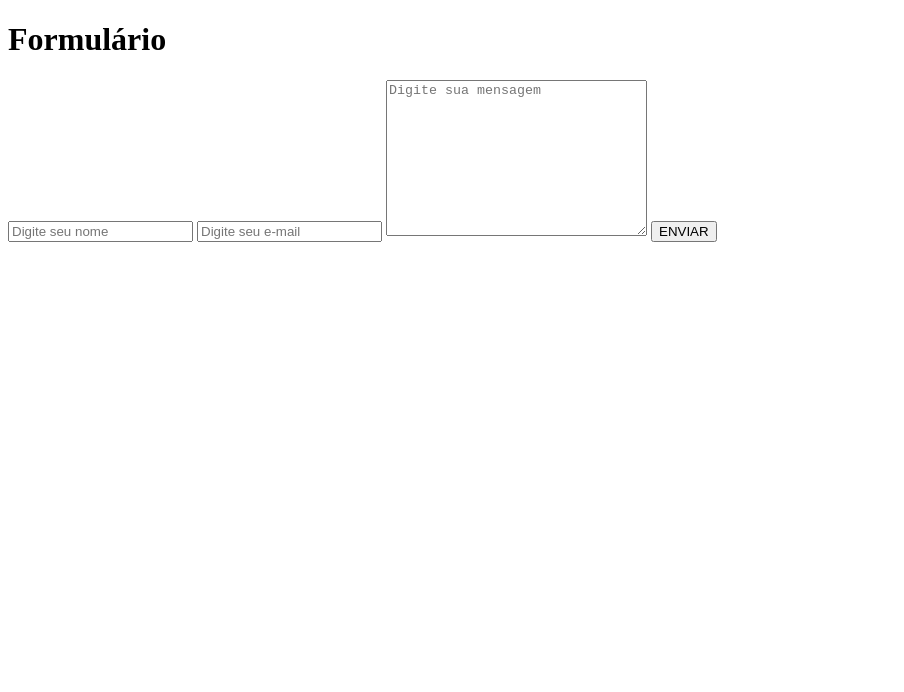
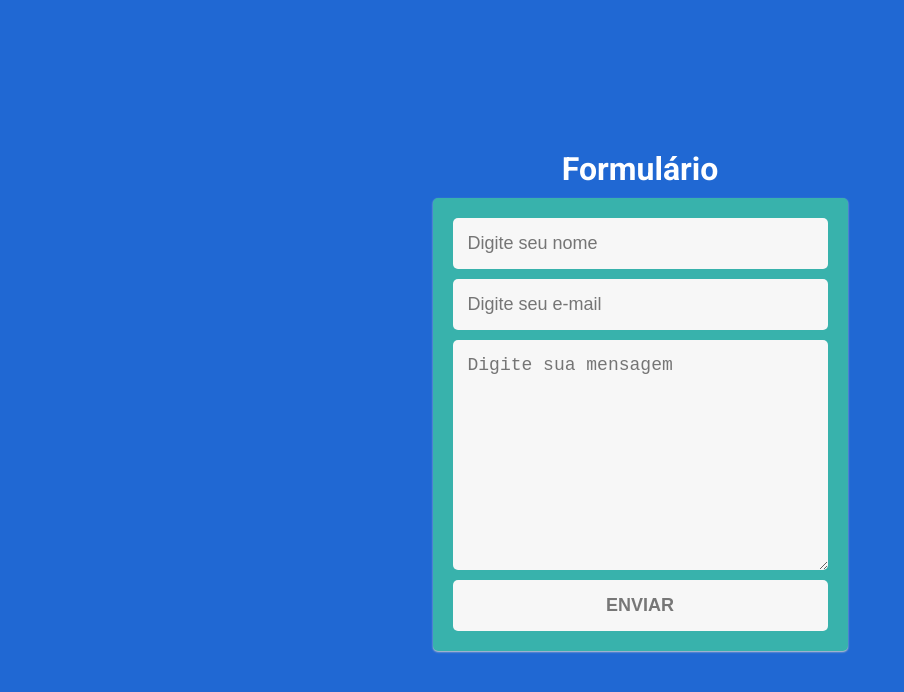
Before and after one commit to CaioMorais02/itaCeramica, a plain HTML site: page formulario/formulario.html in a window 1280 px wide. Shown: the whole page, without its empty margins (0-904 px from the left). Drawn offline with Linux system fonts and the light colour scheme.

Commit message:
Formulário Estilizado

```diff
--- a/css/mystyle.css
+++ b/css/mystyle.css
@@ -209,3 +209,46 @@ main {
     background-color: white;
     border: solid 1px #2068D3;
 }
+
+/* Formulário */
+
+.container-form {
+    align-items: center;
+    display: flex;
+    flex-direction: column;
+    gap: 10px;
+    height: 100vh;
+    justify-content: center;
+}
+
+h1 {
+    color: white;
+}
+
+form {
+    background: #38B2AC;
+    border-radius: 5px;
+    box-shadow: 0 1px 2px #ccc;
+    display: flex;
+    flex-direction: column;
+    gap: 10px;
+    margin: 0 10px;
+    padding: 20px;
+}
+
+input, textarea, button {
+    background-color: #f7f7f7;
+    border: none;
+    border-radius: 5px;
+    color: #777;
+    font-size: 18px;
+    outline: none;
+    padding: 15px;
+    width: 100%;
+}
+
+button {
+    color: #777;
+    cursor: pointer;
+    font-weight: bold;
+}
--- a/formulario/formulario.html
+++ b/formulario/formulario.html
@@ -4,10 +4,12 @@
     <meta charset="UTF-8">
     <meta http-equiv="X-UA-Compatible" content="IE=edge">
     <meta name="viewport" content="width=device-width, initial-scale=1.0">
+    <link rel="stylesheet" href="/css/mystyle.css">
     <title>Formulário</title>
 </head>
 <body>
 
+    <div class="container-form">
         <h1>Formulário</h1>
 
         <form action="https://formsubmit.co/caioedpm@gmail.com" method="POST">
@@ -21,6 +23,7 @@
             <input type="text" name="_honey" style="display:none">
             <input type="hidden" name="_captcha" value="false">
         </form>
+        </div>
 
 </body>
 </html>
```
Lines whose indentation alone changed are shown as unchanged.
